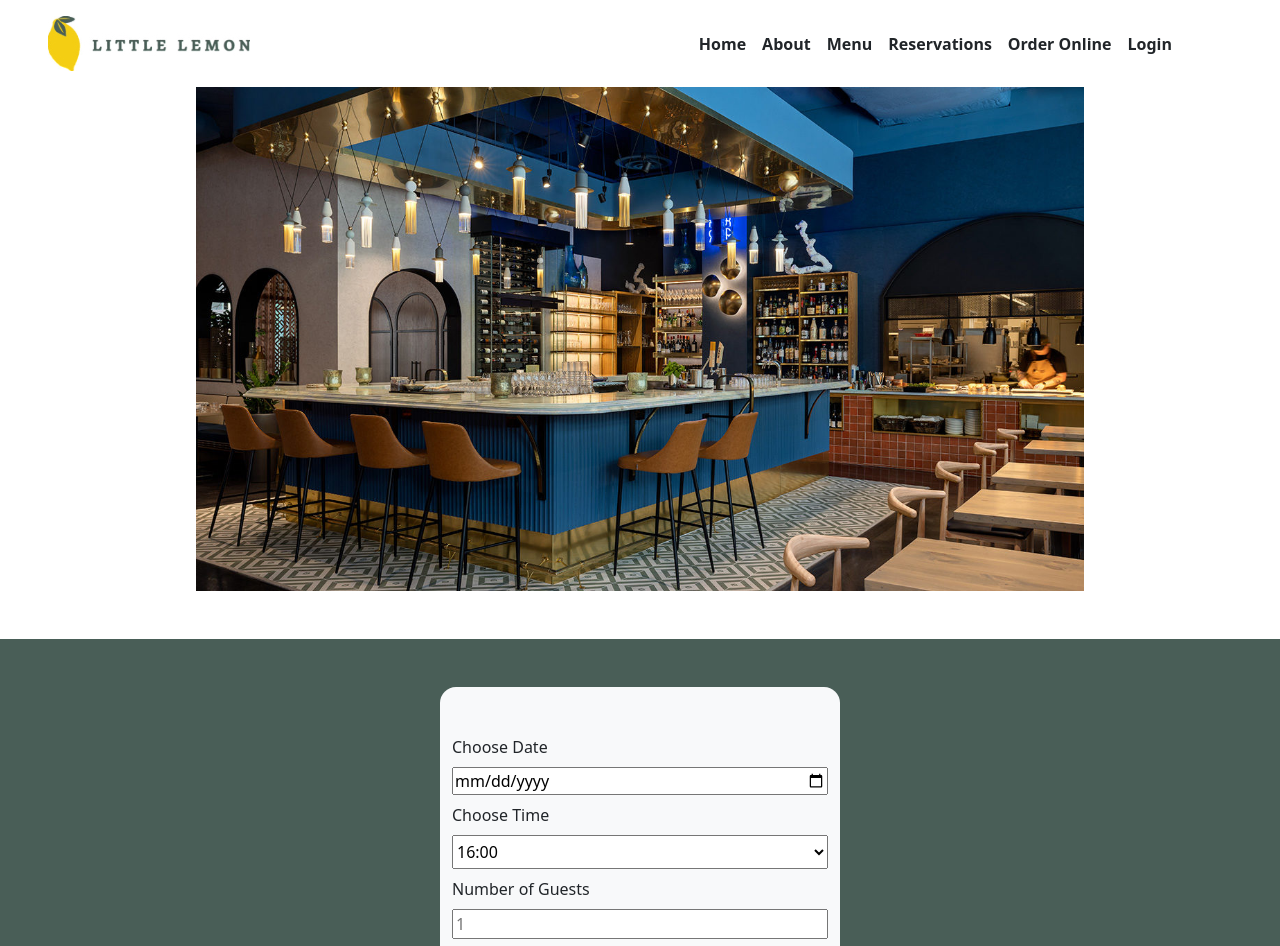
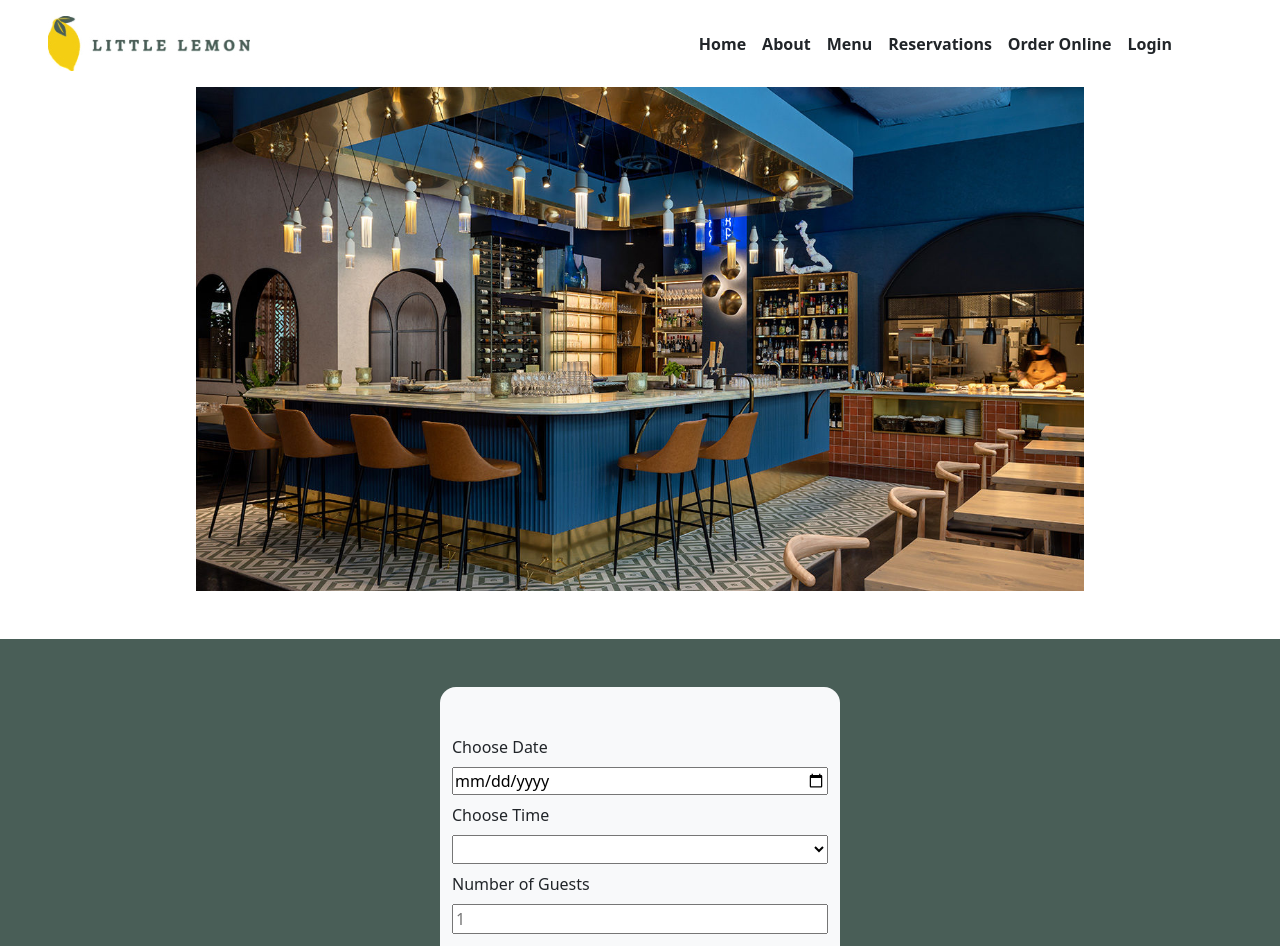
Before and after one commit to kenh21/capstone-project, a React (Create React App) app: page /Reservations in a window 1280 px wide. Shown: the top 946 px of the page. Built offline with nearby package versions, Linux system fonts and the light colour scheme.

Commit message:
Fix handleBooking map function
fixed an error where the function returned undefined

```diff
--- a/src/App.css
+++ b/src/App.css
@@ -86,6 +86,12 @@
 .alerts {
   width: 400px !important;
   justify-self:center !important;
+  font-size: 16px !important;
+  font-family: 'Karla' !important;
+  font-weight: 600 !important;
+}
+
+.select {
   font-size: 16px !important;
   font-family: 'Karla' !important;
   font-weight: 600 !important;
--- a/src/components/Reservations.js
+++ b/src/components/Reservations.js
@@ -6,6 +6,17 @@ import '../App.css';
 import { useState } from "react";
 
 function Reservations () {
+  const [availableTimes, setAvailableTimes] = useState([
+    {id: 1, time: '14:00', isDisabled: false},
+    {id: 2, time: '15:00', isDisabled: false},
+    {id: 3, time: '16:00', isDisabled: false},
+    {id: 4, time: '17:00', isDisabled: false},
+    {id: 5, time: '18:00', isDisabled: false},
+    {id: 6, time: '19:00', isDisabled: false},
+    {id: 7, time: '20:00', isDisabled: false},
+    {id: 8, time: '21:00', isDisabled: false},
+    {id: 9, time: '22:00', isDisabled: false},
+  ]);
   const [showAlert, setShowAlert] = useState(false);
   const [values, setValues] = useState ( {
       date: '',
@@ -15,14 +26,28 @@ function Reservations () {
   })
 
   const handleChanges = (e) => {
-    setValues({...values, [e.target.name]:[e.target.value]})
+    setValues({...values, [e.target.name]:e.target.value})
   }
+
+  const handleBooking = (values) => {
+    setAvailableTimes(availableTimes =>
+      availableTimes.map(timeSlot => {
+        if (values.time === timeSlot.time) {
+          return {...timeSlot, isDisabled: true };
+        }
+        return timeSlot;
+      })
+    );
+    console.log(values.time);
+  };
+
 
   const handleSubmit = (e) => {
     e.preventDefault();
     console.log(values);
     setShowAlert(true);
     setTimeout(() => setShowAlert(false), 3000);
+    handleBooking(values, availableTimes);
   }
 
   return (
@@ -45,19 +70,15 @@ function Reservations () {
     <label htmlFor="date">Choose Date</label>
     <input className="my-2" name="date" type="date" id="date" onChange={(e) => handleChanges(e)} required></input>
     <label htmlFor="time">Choose Time</label>
-    <select className="my-2 py-1" id="time" name="time" type="time" onChange={(e) => handleChanges(e)} required>
-      <option>16:00</option>
-      <option>17:00</option>
-      <option>18:00</option>
-      <option>19:00</option>
-      <option>20:00</option>
-      <option>21:00</option>
-      <option>22:00</option>
+    <select className="my-2 py-1 select" id="time" name="time" type="time" onChange={(e) => handleChanges(e)} required>
+      <option value="" disabled selected hidden></option>
+    {availableTimes.map( (items) => <option key={items.id} disabled={items.isDisabled}>{items.time}</option>)}
     </select>
     <label htmlFor="guests">Number of Guests</label>
     <input className="my-2" name="guests" type="number" placeholder="1" min={1} max={10} id="guests" onChange={(e) => handleChanges(e)} required></input>
     <label htmlFor="occasion">Occasion</label>
     <select className="my-2 py-1" id="occasion" name="occasion" onChange={(e) => handleChanges(e)} required>
+      <option value="" disabled selected hidden>Select Occasion</option>
       <option>Birthday</option>
       <option>Anniversary</option>
     </select>
```
